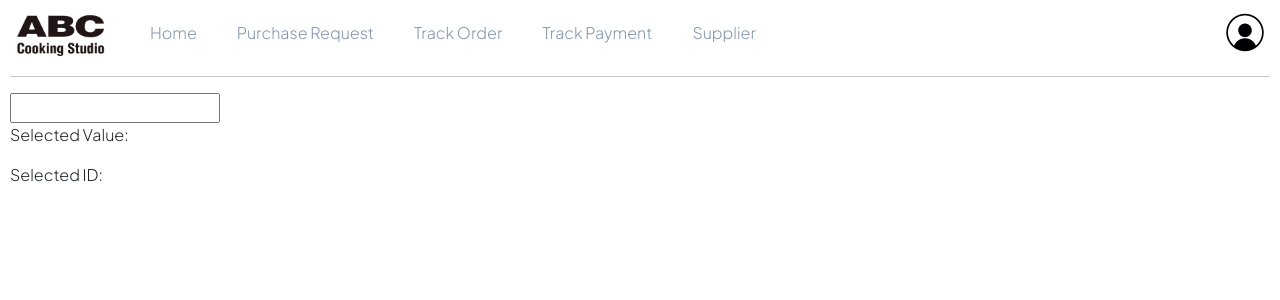
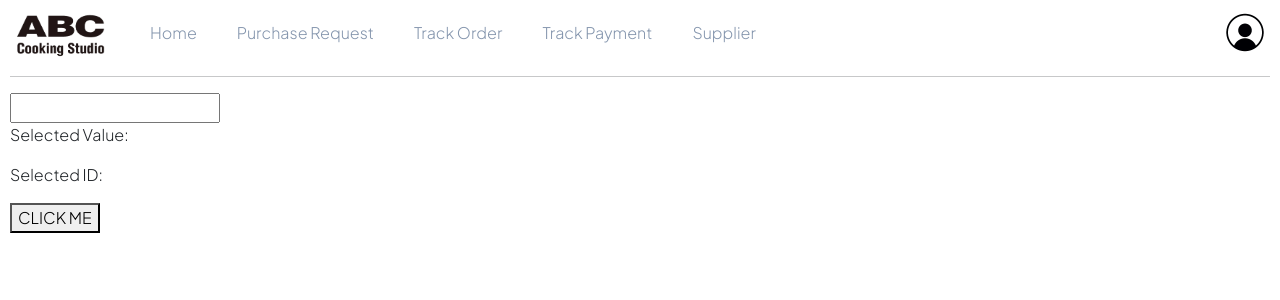
Before and after one commit to tayjiahui/ABC_FYP_ST0508, a Next.js app: page /test in a window 1280 px wide. Shown: the top 300 px of the page. Built offline with nearby package versions, Linux system fonts and the light colour scheme; no server answers.

Commit message:
pdf testing

```diff
--- a/pages/test.jsx
+++ b/pages/test.jsx
@@ -15,6 +15,8 @@ function getOptionId(e){
 
 export default function YourComponent() {
   const [selectedOption, setSelectedOption] = useState({ value: '', id: '' });
+
+  const [invoiceUrl, setInvoiceUrl] = useState(null);
 
   // Your component code
 
@@ -40,6 +42,12 @@ export default function YourComponent() {
       </datalist>
       <p>Selected Value: {selectedOption.value}</p>
       <p>Selected ID: {selectedOption.id}</p>
+
+
+      <a href='http://localhost:8080/invoice'>
+        <button >CLICK ME</button>
+      </a>
+
     </div>
   );
 }
```
